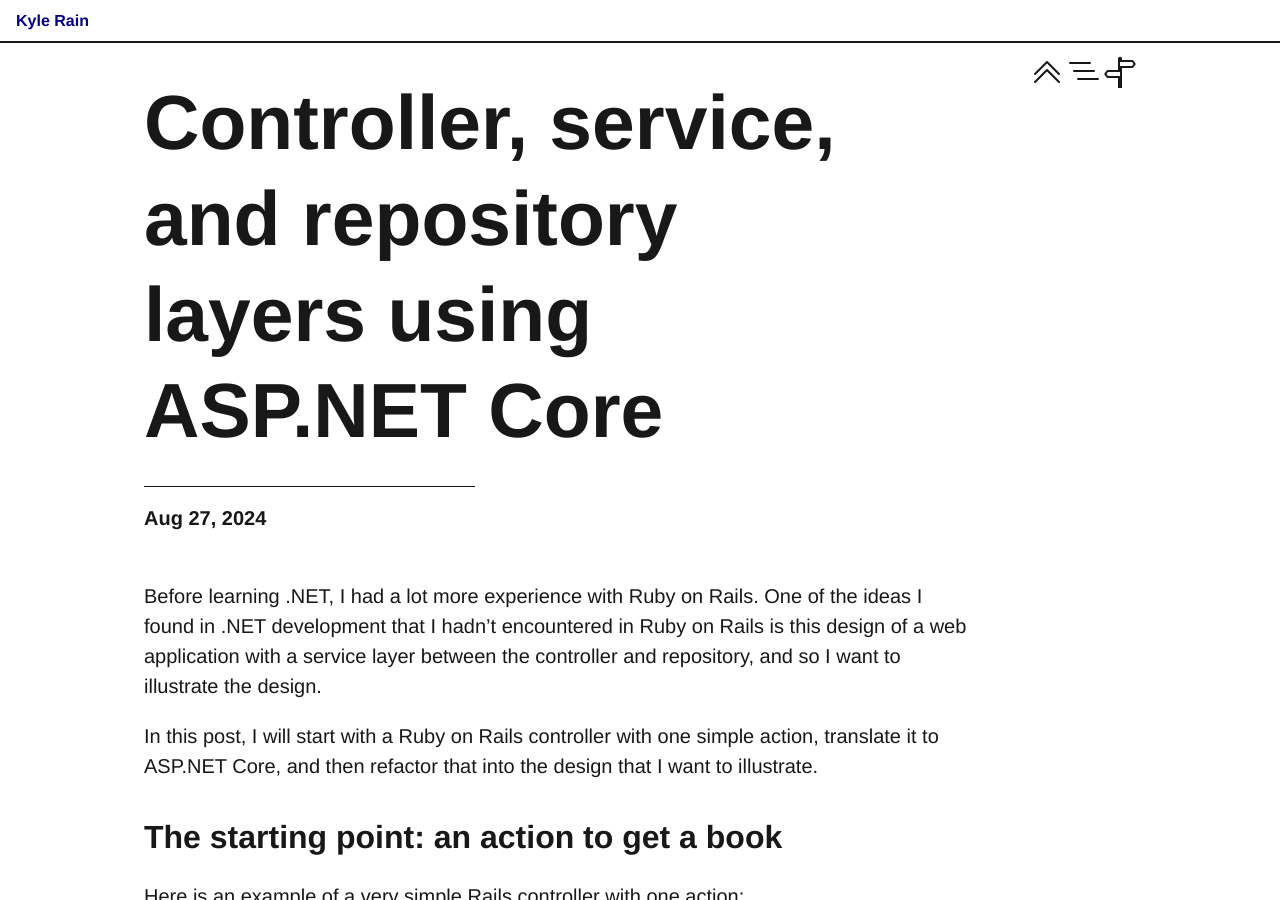
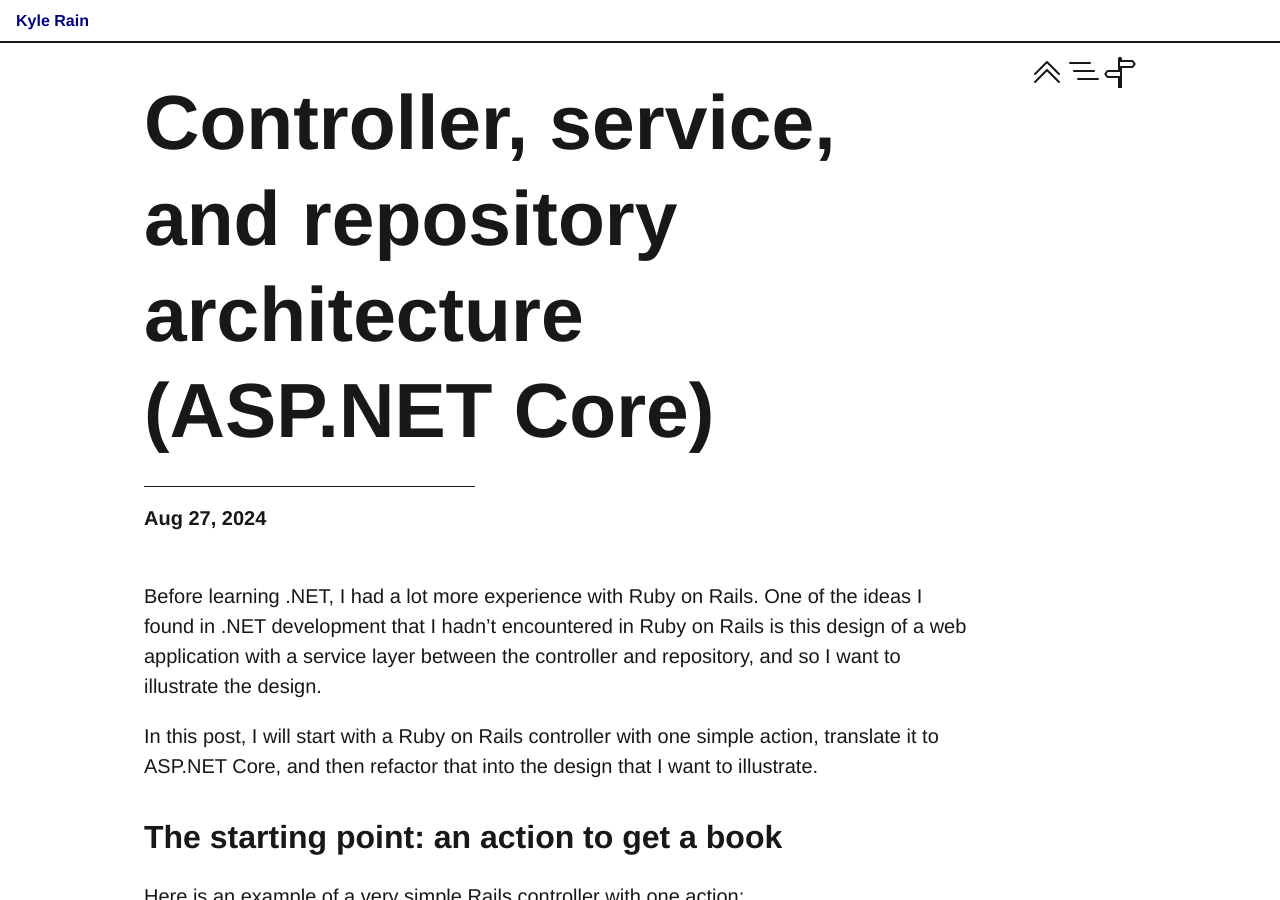
Before and after one commit to KyleRego/KyleRego.github.io, a Jekyll site: the page built from collections/_posts/2024-08-27-looking-at-controllers.markdown, in a window 1280 px wide and 900 px high. Built offline with Jekyll 4.4.1, drawn with Linux system fonts in a browser that asks for light colours.

Commit message:
Change post title

```diff
--- a/collections/_posts/2024-08-27-looking-at-controllers.markdown
+++ b/collections/_posts/2024-08-27-looking-at-controllers.markdown
@@ -1,6 +1,6 @@
 ---
 layout: post
-title: "Controller, service, and repository layers using ASP.NET Core"
+title: "Controller, service, and repository architecture (ASP.NET Core)"
 date: 2024-08-27 00:00:00 -0500
 categories: blogging
 permalink: /comparison-of-ruby-on-rails-asp-net-core-design
```
